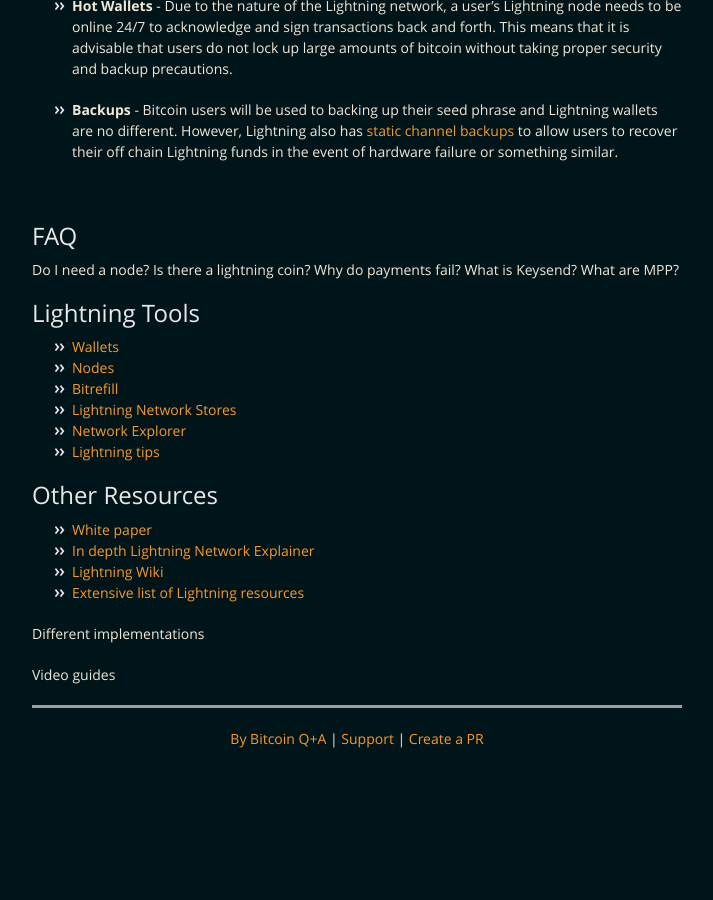
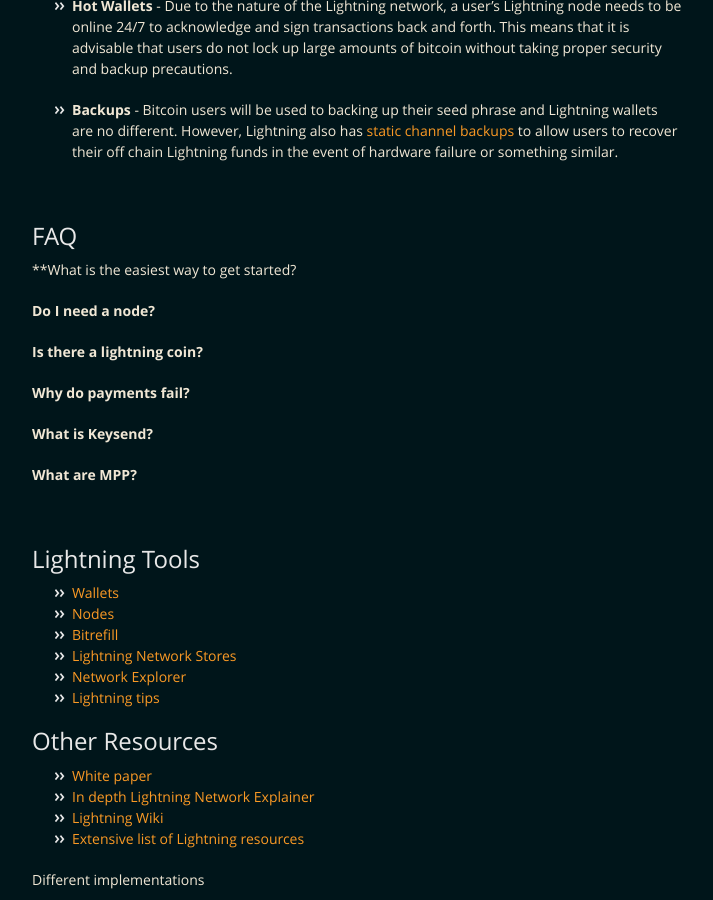
Before and after one commit to BitcoinQnA/ln-guide, a Jekyll site: the page built from index.md, in a window 1280 px wide and 900 px high, scrolled down 5336 px. Shown: the whole window, without its empty margins (283-996 px from the left). Built offline with Jekyll 4.4.1, drawn with Linux system fonts in a browser that asks for light colours; grey boxes are pictures that could not be loaded.

Commit message:
Update index.md

```diff
--- a/index.md
+++ b/index.md
@@ -140,11 +140,26 @@ Whilst the Lightning Network provides a fantastic scaling solution for Bitcoin,
 
 ## FAQ
 
-Do I need a node?
-Is there a lightning coin?
-Why do payments fail?
-What is Keysend?
-What are MPP?
+**What is the easiest way to get started?
+
+
+**Do I need a node?**
+
+
+**Is there a lightning coin?**
+
+
+**Why do payments fail?**
+
+
+**What is Keysend?**
+
+
+**What are MPP?**
+
+
+
+<br/>
 
 ##  Lightning Tools
 
```
